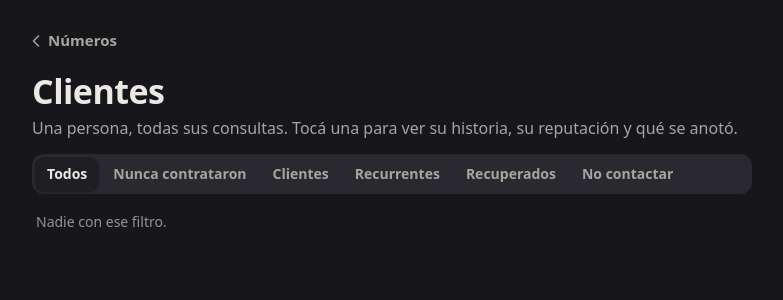
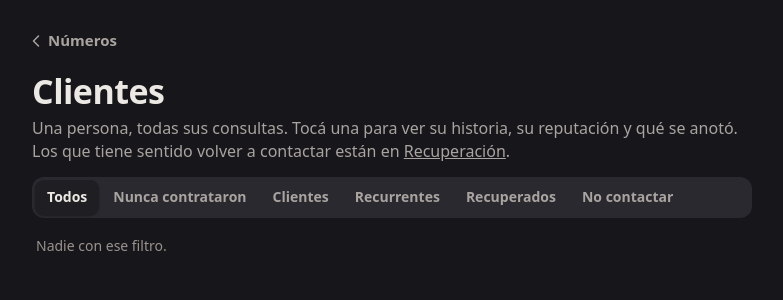
Before and after one commit to resourceldg/estibapp, a FastAPI app: page /clientes in a window 1280 px wide. Shown: the part 65-365 px from the top of the page, without its empty margins (76-859 px from the left). Run offline with FastAPI, Linux system fonts and the light colour scheme.

Commit message:
Recuperacion: entrada desde Numeros y Clientes
Co-Authored-By: Claude Opus 5.5 <noreply@anthropic.com>

```diff
--- a/src/estiba/web/templates/_numeros_tabs.html
+++ b/src/estiba/web/templates/_numeros_tabs.html
@@ -11,6 +11,7 @@
   <span class="subtabs-grupo">Ventas</span>
   <a href="/numeros/tablero" {% if ruta == "/numeros/tablero" %}aria-current="true"{% endif %}>Análisis</a>
   <a href="/numeros" {% if ruta == "/numeros" %}aria-current="true"{% endif %}>Embudo</a>
+  <a href="/recuperacion" {% if ruta.startswith("/recuperacion") %}aria-current="true"{% endif %}>Recuperación</a>
   <span class="subtabs-grupo">Configurar</span>
   <a href="/numeros/camioneta" {% if ruta == "/numeros/camioneta" %}aria-current="true"{% endif %}>Camioneta</a>
   <a href="/numeros/objetivos" {% if ruta == "/numeros/objetivos" %}aria-current="true"{% endif %}>Costos y metas</a>
--- a/src/estiba/web/templates/clientes.html
+++ b/src/estiba/web/templates/clientes.html
@@ -4,7 +4,7 @@
 <a class="volver" href="/numeros">{{ icono("volver") }}Números</a>
 <div class="encabezado">
   <h1>Clientes</h1>
-  <p class="bajada">Una persona, todas sus consultas. Tocá una para ver su historia, su reputación y qué se anotó.</p>
+  <p class="bajada">Una persona, todas sus consultas. Tocá una para ver su historia, su reputación y qué se anotó. Los que tiene sentido volver a contactar están en <a href="/recuperacion">Recuperación</a>.</p>
   <nav class="periodos filtros-personas" aria-label="Filtrar">
     {% for clave, etq in filtros %}<a href="?situacion={{ clave }}{% if etiqueta %}&etiqueta={{ etiqueta }}{% endif %}" {% if clave == situacion %}aria-current="true"{% endif %}>{{ etq }}</a>{% endfor %}
   </nav>
```
